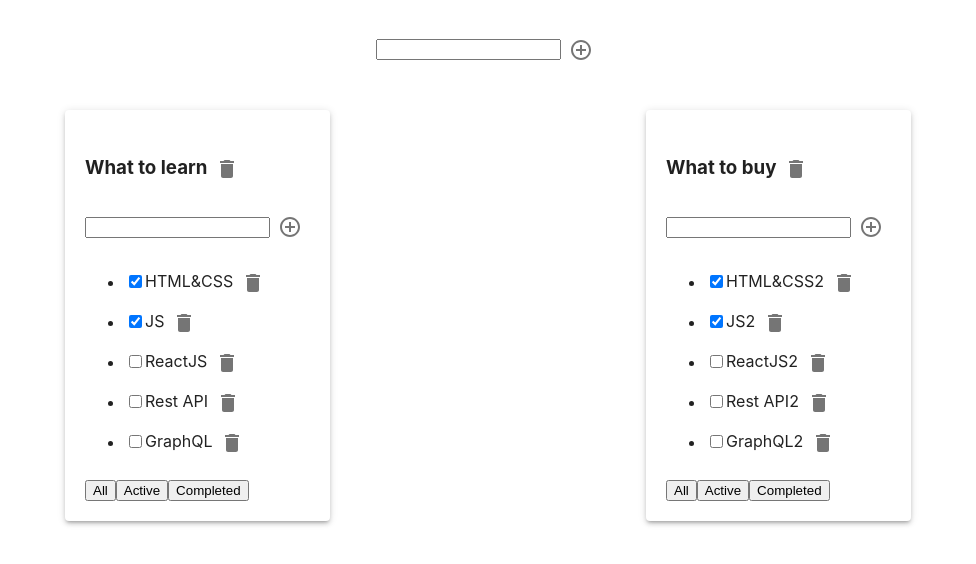
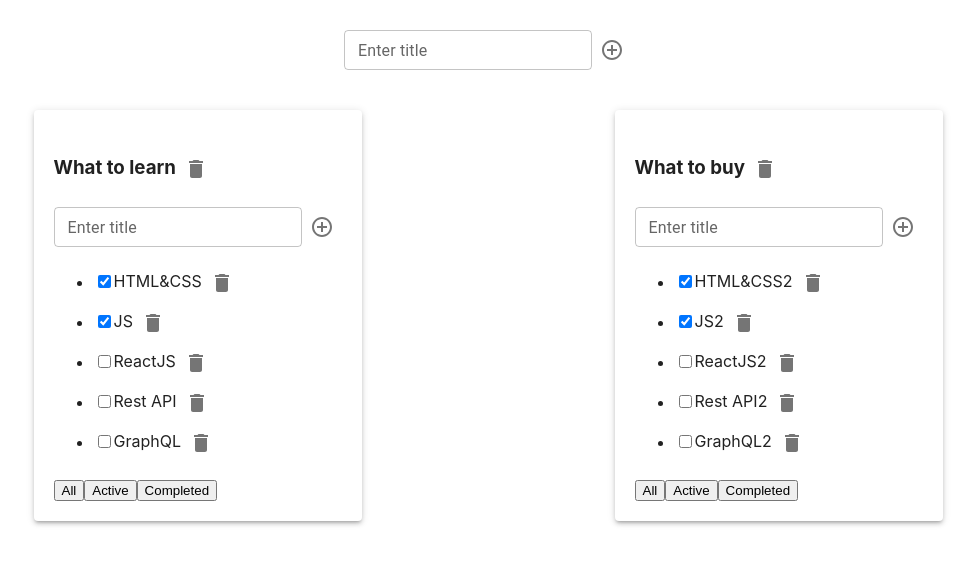
Before and after one commit to Yuhee2020/todolist, a React (Create React App) app: page / in a window 1280 px wide. Shown: the top 564 px of the page, without its empty margins (127-1103 px from the left). Built offline with nearby package versions, Linux system fonts and the light colour scheme.

Commit message:
material ui

```diff
--- a/src/components/FullInput.tsx
+++ b/src/components/FullInput.tsx
@@ -1,33 +1,41 @@
 import React, {ChangeEvent, KeyboardEvent, useState} from "react";
-import {IconButton} from "@mui/material";
-import {AddCircleOutline, Delete} from "@mui/icons-material";
+import {IconButton, TextField} from "@mui/material";
+import {AddCircleOutline} from "@mui/icons-material";
 
-type PropsType={
- callBack:(title:string)=>void
+type PropsType = {
+    callBack: (title: string) => void
 }
 
-export const FullInput=(props:PropsType)=>{
-    const [title, setTitle]=useState("")
-    const [error, setError]=useState("")
+export const FullInput = (props: PropsType) => {
+    const [title, setTitle] = useState("")
+    const [error, setError] = useState("")
 
-    const addTaskHandler=()=>{
-        title.trim() ? props.callBack( title.trim()): setError("title is required")
+    const addTaskHandler = () => {
+        title.trim() ? props.callBack(title.trim()) : setError("title is required")
         setTitle("")
     }
-    const onChangeHandler=(e:ChangeEvent<HTMLInputElement>)=>{
+    const onChangeHandler = (e: ChangeEvent<HTMLInputElement>) => {
         setTitle(e.currentTarget.value)
         setError("")
     }
-    const onKeyPressHandler=(e:KeyboardEvent<HTMLInputElement>)=>{
-        e.key==="Enter" && addTaskHandler()
+    const onKeyPressHandler = (e: KeyboardEvent<HTMLInputElement>) => {
+        e.key === "Enter" && addTaskHandler()
     }
     return <div>
-        <input value={title}
-               onChange={onChangeHandler}
-               onKeyPress={onKeyPressHandler} />
+
+        <TextField
+            error={!!error}
+            helperText={error? error : ''}
+            id="outlined-basic"
+            label="Enter title"
+            variant="outlined"
+            size={"small"}
+            value={title}
+            onChange={onChangeHandler}
+            onKeyPress={onKeyPressHandler}/>
         <IconButton onClick={addTaskHandler}>
             <AddCircleOutline/>
         </IconButton>
-        {error? <div>{error}</div>: ""}
+
     </div>
 }
```
